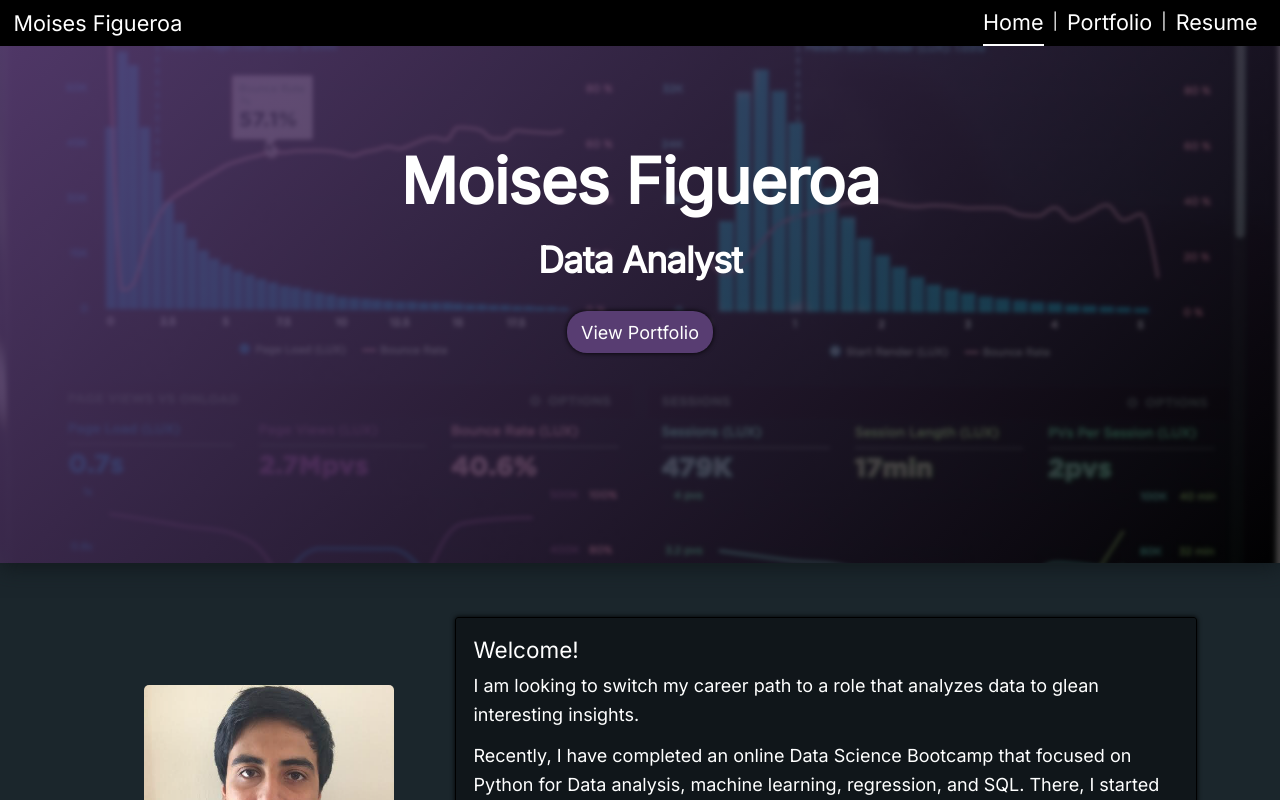
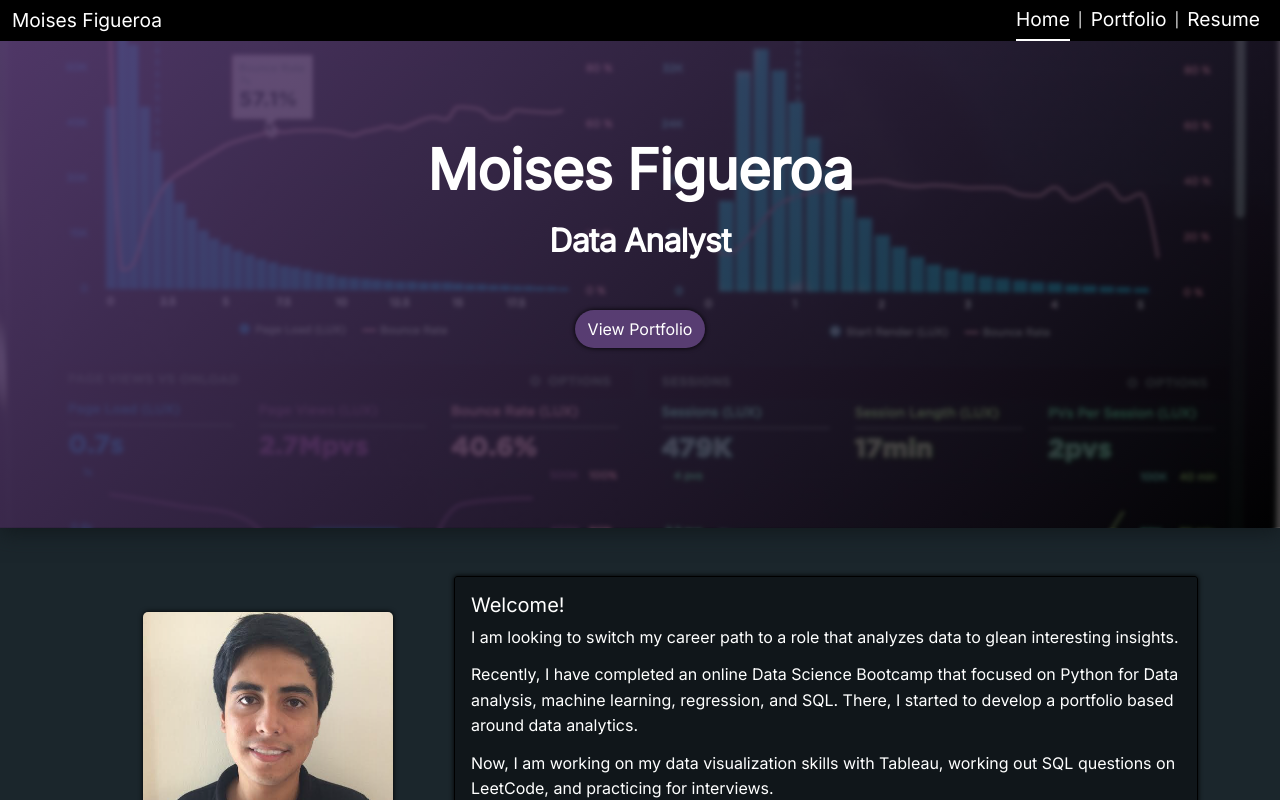
Before and after one commit to celiasaumell/da-portfolio, a Next.js app: page / in a window 1280 px wide. Built offline with nearby package versions, Linux system fonts and the light colour scheme.

Commit message:
fixed layout

```diff
--- a/components/layout.module.sass
+++ b/components/layout.module.sass
@@ -3,7 +3,7 @@
   flex-direction: column
   align-items: center
   align-content: center
-  padding: 80px 150px 210px 150px
+  padding: 80px 150px 180px 150px
   text-align: center
   background-color: transparent
   background-image: linear-gradient(135deg, rgba(88, 61, 114, .90), rgba(0,0,0, .75)), url('/images/luke-chesser-JKUTrJ4vK00-unsplash.jpg')
--- a/components/tabnav.js
+++ b/components/tabnav.js
@@ -1,7 +1,7 @@
 export default function TabbedNav() {
   return (
     <>
-      <ul className="nav nav-tabs justify-content-center mt-5 mb-4" id="myTab" role="tablist">
+      <ul className="nav nav-tabs justify-content-center my-5" id="myTab" role="tablist">
         <li className="nav-item" role="presentation">
           <button
             className="btn nav-link active btn-tab"
--- a/pages/index.js
+++ b/pages/index.js
@@ -17,7 +17,7 @@ export default function Home() {
         <h1 className={utilStyles.heading2Xl}>{name}</h1>
         <h3 className={`${utilStyles.headingXl} my-0`}>Data Analyst</h3>
         <Link href="/portfolio">
-          <a className="btn btn-primary mt-4">View Portfolio</a>
+          <a className="btn btn-primary mt-5">View Portfolio</a>
         </Link>
       </div>
       <div className={`container pt-5 pb-4 mx-auto`}>
--- a/styles/global.sass
+++ b/styles/global.sass
@@ -12,7 +12,7 @@ html, body
   margin: 0
   font-family: 'Inter', Helvetica, sans-serif
   line-height: 1.6
-  font-size: 18px
+  font-size: 16px
   background-color: #1b262c
 
 html, body, #__next, #wrapper
@@ -47,6 +47,7 @@ p
 
 .rounded-img
   border-radius: 5px
+  box-shadow: 0px 0px 5px black
 
 .navbar
   background-color: black
```
